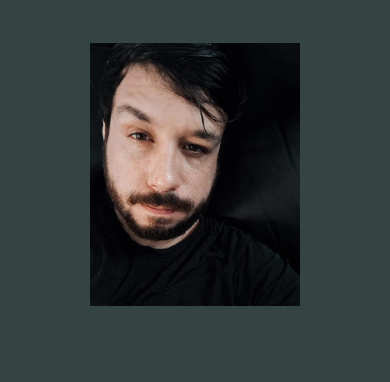
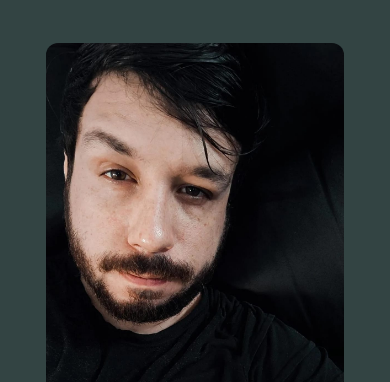
Before and after one commit to VictorLorite/portifolio, a plain HTML site: page index.html in a window 390 px wide. Shown: the part 84-466 px from the top of the page. Drawn offline with nearby package versions, Linux system fonts and the light colour scheme.

Commit message:
fix: mantém proporção original da imagem sem distorção

```diff
--- a/Styles/style.css
+++ b/Styles/style.css
@@ -105,13 +105,12 @@ body{
     color: var(--cor-terciaria);
 }
 
-/
+
 .apresentacao__imagem {
-    width: 50%;
-    max-width: 400px;
+    width: 45%;
+    max-width: 450px;
     height: auto;
     border-radius: 12px;
-    object-fit: cover;
 }
 
 .rodape {
@@ -157,8 +156,8 @@ main {
     }
 
     .apresentacao__imagem {
-        width: 60%;
-        max-width: 280px;
+        width: 85%;
+        max-width: 350px;
         height: auto;
     }
 }
```
